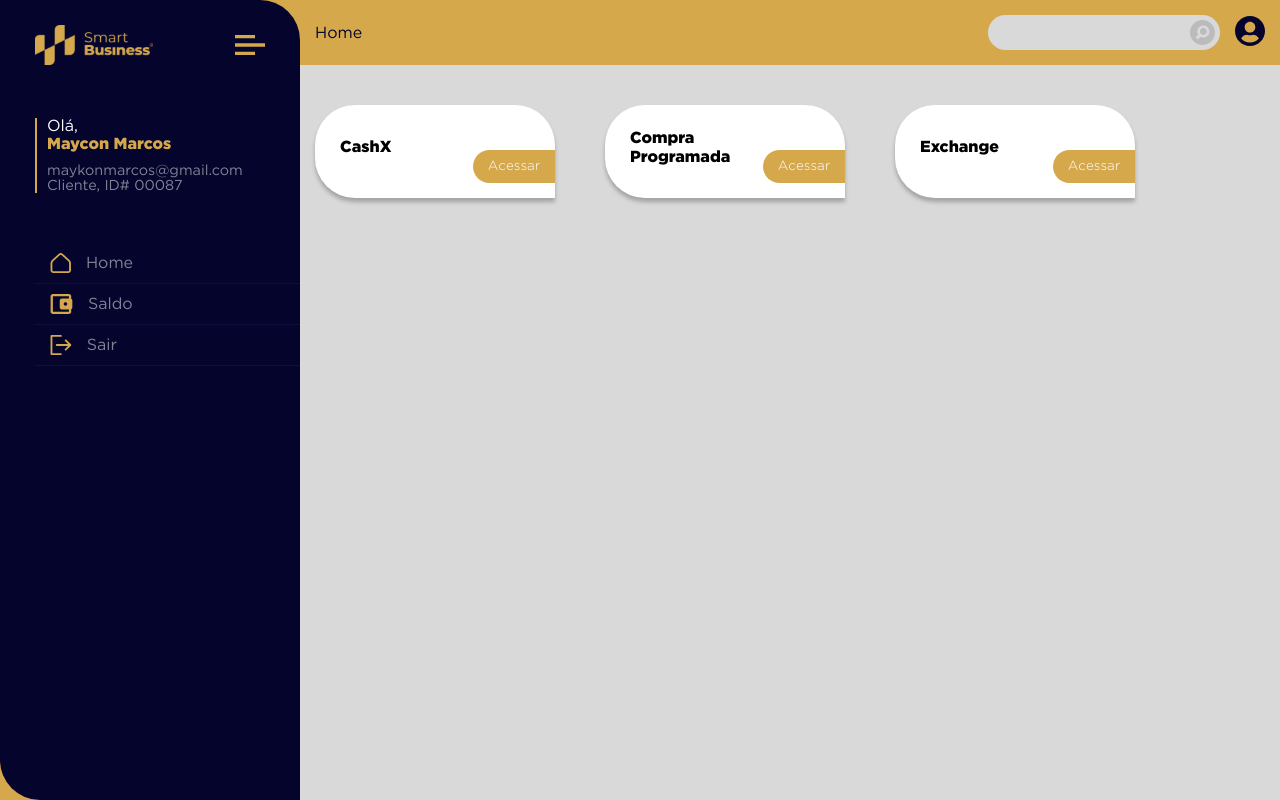
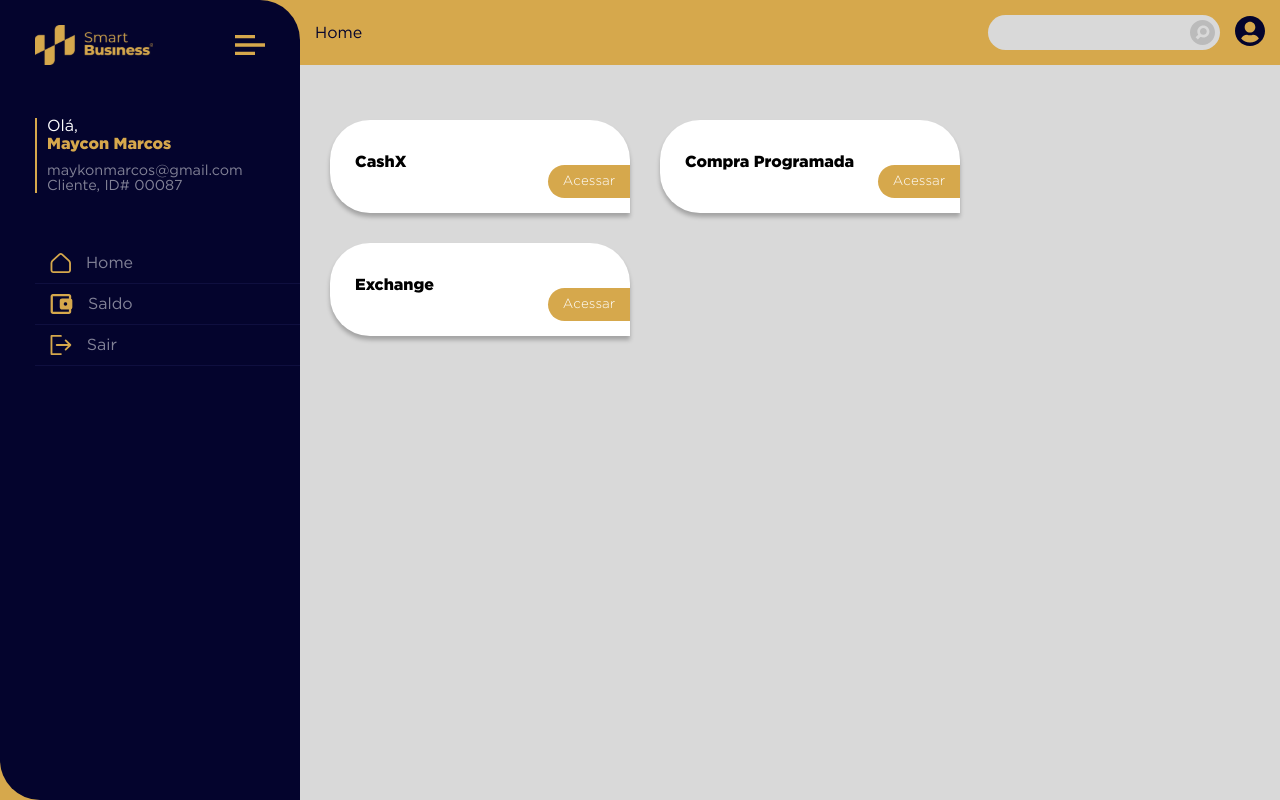
Before and after one commit to codethebasics/credcoin, a Next.js app: page /dashboard in a window 1280 px wide. Built offline with nearby package versions, Linux system fonts and the light colour scheme.

Commit message:
dashboard wrap cards

```diff
--- a/styles/pages/Dashboard.module.scss
+++ b/styles/pages/Dashboard.module.scss
@@ -1,6 +1,8 @@
 #dashboardContainer {
     padding: 15px;
-
+    display: flex;
+    flex-wrap: wrap;
+    width: 100%;
 
     .balanceContainer {
         display: flex;
@@ -9,17 +11,21 @@
     .productContainer {
         margin-top: 25px;
         display: flex;
+        flex-wrap: wrap;
+        width: 100%;
 
         .productCard {
-            margin-left: 50px;
+            margin: 15px;
             background: #fff;
             display: flex;
             width: 240px;
+            max-width: 300px;
             padding: 5px 0 15px 25px;
             border-radius: 40px 40px 0 40px;
             box-shadow: 0px 4px 4px rgba(0, 0, 0, 0.25);
             justify-content: space-between;
             align-items: center;
+            width: 100%;
 
             .label {
                 font-family: gotham, Verdana, Geneva, Tahoma, sans-serif;
@@ -39,9 +45,6 @@
                 }
             }
 
-            &:first-child {
-                margin-left: 0;
-            }
         }
     }
 }
```
